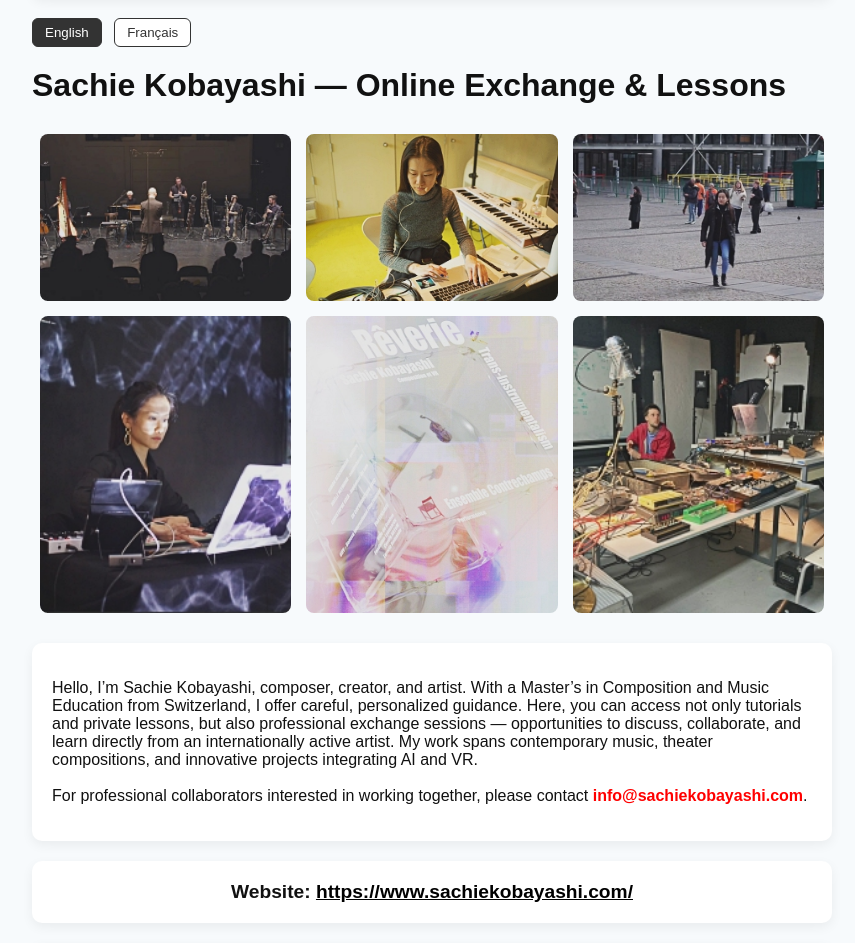
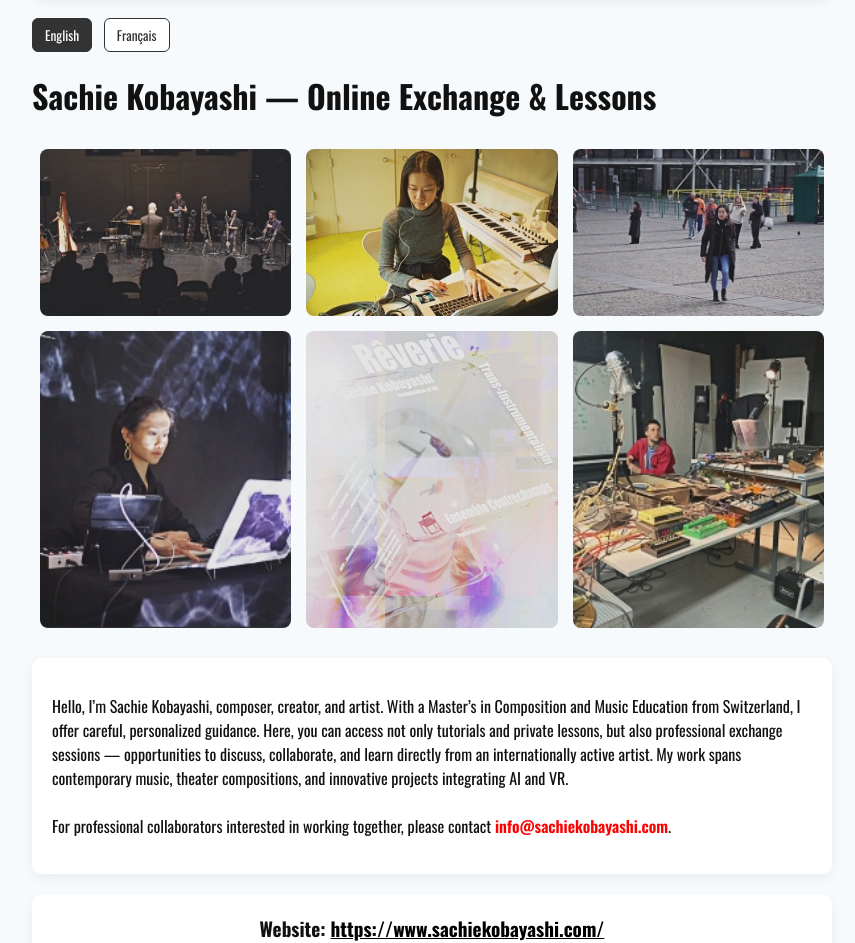
Before and after one commit to kbys88/kbys88.github.io, a Jekyll site: the page built from lesson_fr.md, in a window 1280 px wide. Shown: the part 771-1714 px from the top of the page, without its empty margins (208-1063 px from the left). Built offline with Jekyll 4.4.1, drawn with Linux system fonts in a browser that asks for light colours; some web fonts are replaced; grey boxes are pictures that could not be loaded.

Commit message:
Update lesson_fr.md

```diff
--- a/lesson_fr.md
+++ b/lesson_fr.md
@@ -15,6 +15,8 @@ permalink: /lesson_fr/
 <meta charset="utf-8">
 <meta name="viewport" content="width=device-width, initial-scale=1">
 <title>Sachie Kobayashi — Online Exchange & Lessons (English or French)</title>
+
+{% include fonts.html %}
 
 <style>
   body { font-family: sans-serif; background:#f7fafc; margin:0; color:#111;}
```
